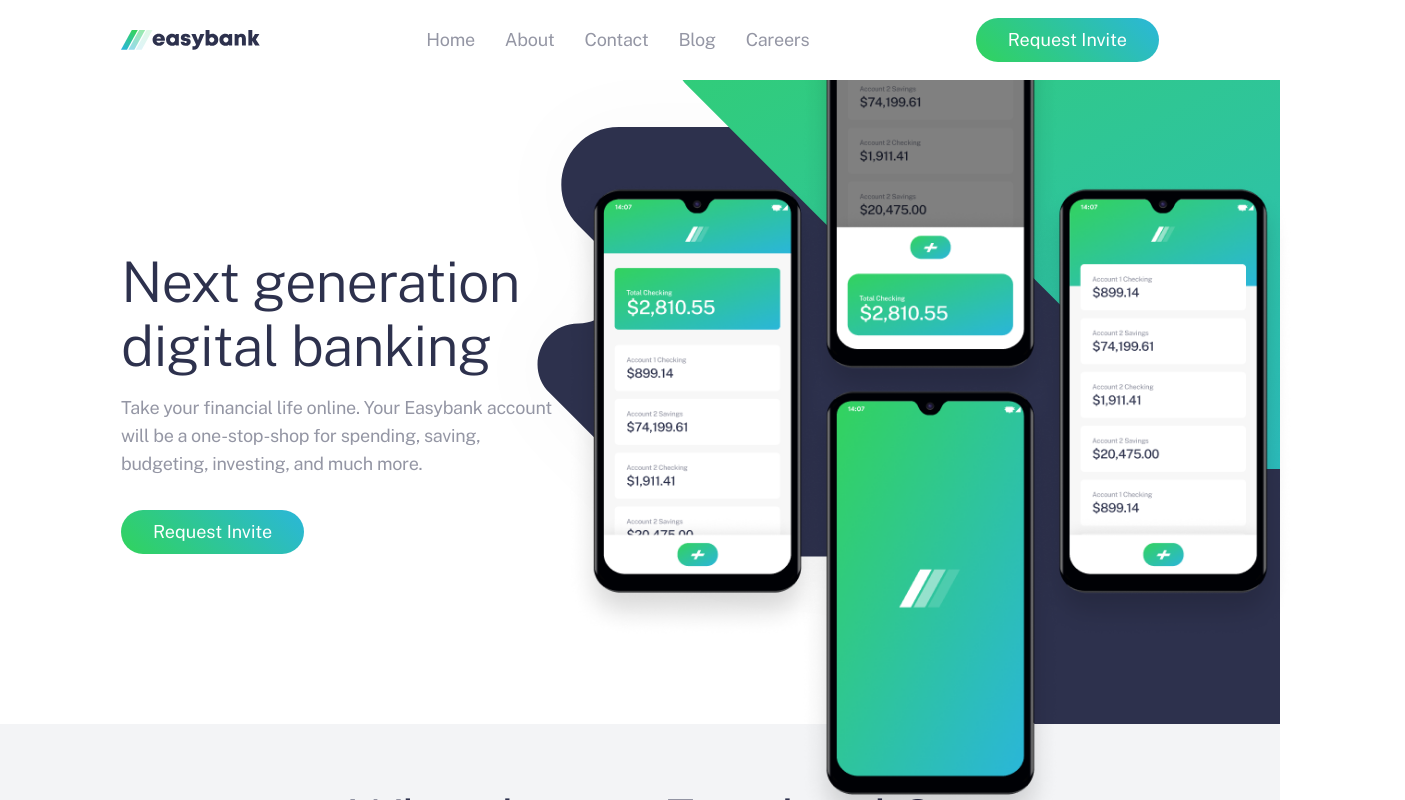
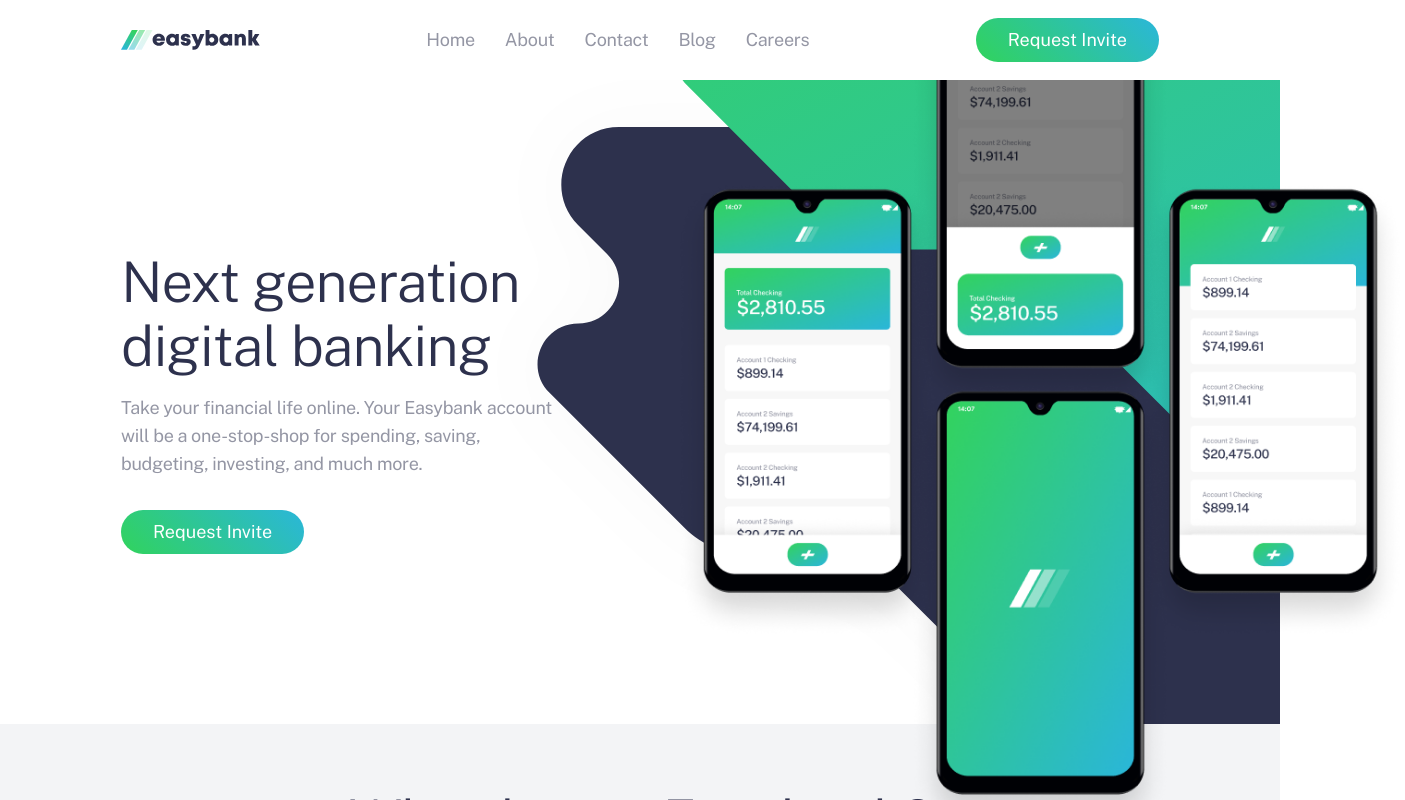
Before and after one commit to simonhernandez/easybank, a React (Create React App) app: page / in a window 1280 px wide. Shown: the top 800 px of the page, 1405 px wide, since content can reach past the window. Built offline with nearby package versions, Linux system fonts and the light colour scheme.

Commit message:
fix: mockup image absolute positioning

```diff
--- a/src/containers/Hero/styles.scss
+++ b/src/containers/Hero/styles.scss
@@ -46,7 +46,7 @@
 
         &__img-container{
             order: 2;
-            right: -15px;
+            right: -125px;
             top: -125px;
             max-width: 728.57px;
             position: absolute;
```
